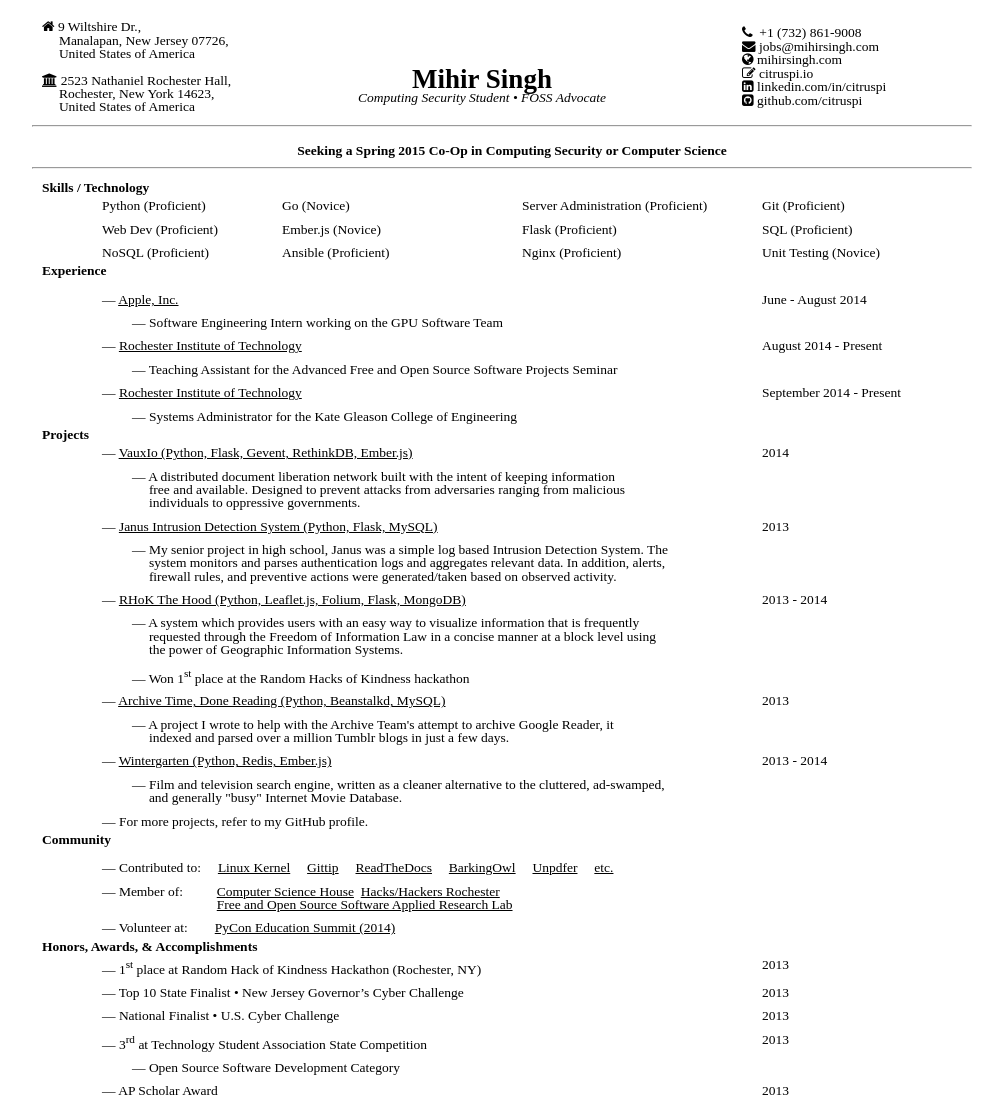
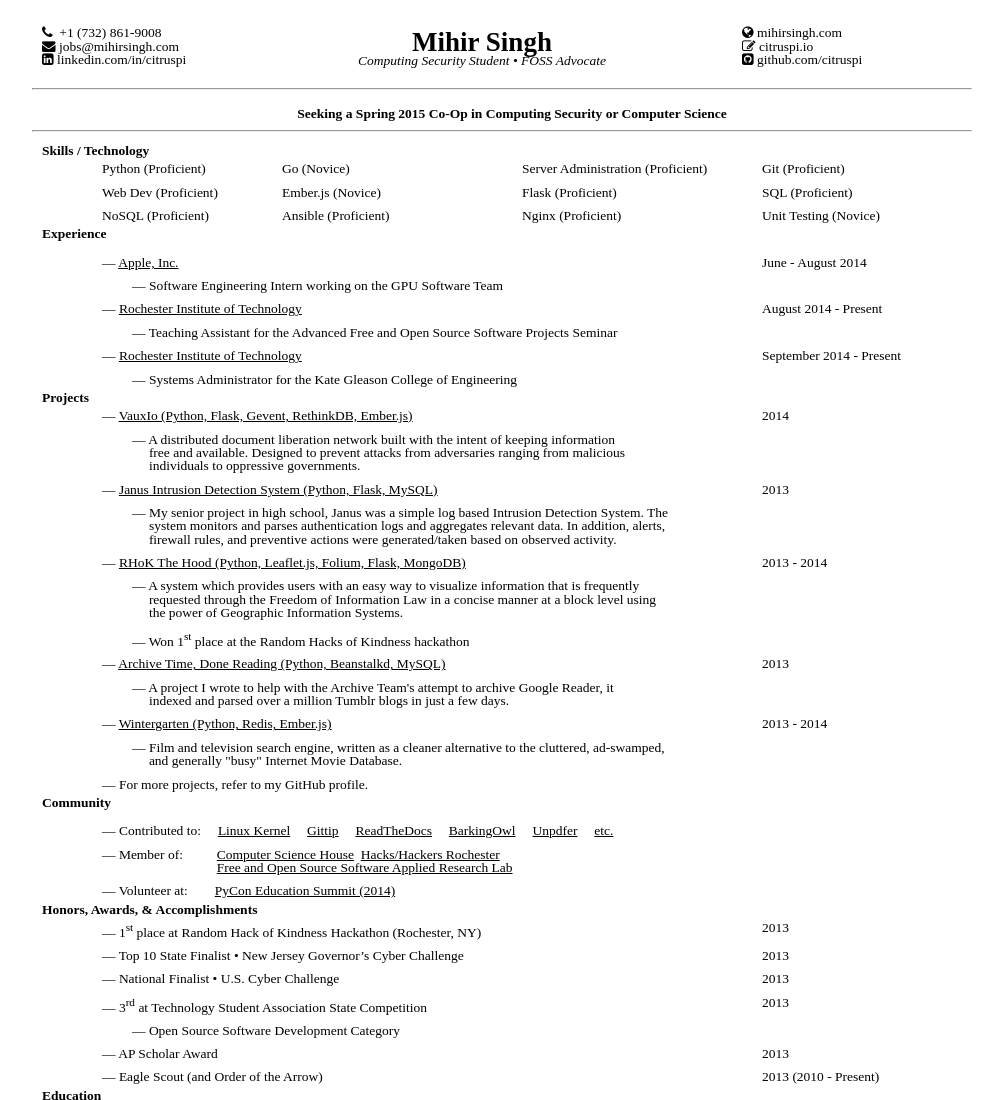
Before and after one commit to citruspi/resume, a plain HTML site: page resume.html in a window 1280 px wide. Shown: the top 1100 px of the page, without its empty margins (138-1141 px from the left). Drawn offline with Linux system fonts and the light colour scheme.

Commit message:
Removed my addresses and split the content of the left of my name

```diff
--- a/resume.html
+++ b/resume.html
@@ -47,27 +47,18 @@
 
 		 <div class="sixteen columns">
     		<div class="row">
-      			<div class="four columns" style="margin-top:12px">
-      				<i class="fa fa-home"></i> 9 Wiltshire Dr.,<br>
-      				&nbsp;&nbsp;&nbsp;&nbsp;&nbsp;Manalapan, New Jersey 07726,<br>
-      				&nbsp;&nbsp;&nbsp;&nbsp;&nbsp;United States of America<br><br>
-      				<!--<center>&mdash; or &mdash;</center><br>-->
-      				<i class="fa fa-university"></i> 2523 Nathaniel Rochester Hall,<br>
-      				&nbsp;&nbsp;&nbsp;&nbsp;&nbsp;Rochester, New York 14623,<br>
-      				&nbsp;&nbsp;&nbsp;&nbsp;&nbsp;United States of America
+                <div class="four columns" style="margin-top:18px">
+                    <i class="fa fa-phone"></i> &nbsp;+1 (732) 861-9008<br>
+                    <i class="fa fa-envelope"></i> jobs@mihirsingh.com<br>
+                    <i class="fa fa-linkedin-square"></i> linkedin.com/in/citruspi<br>
       			</div>
-      			<div class="five columns offset-by-one" style="margin-top:47px;">
+      			<div class="five columns offset-by-one" style="margin-top:10px;">
       				<center><h1 style="margin-bottom:5px;">Mihir Singh</h1><p style="margin-top:5px;"><i>Computing Security Student &bull; FOSS Advocate</i></p></center>
       			</div>
       			<div class="four columns offset-by-one" style="margin-left: 50px; margin-top: 18px;">
-      				<i class="fa fa-phone"></i> &nbsp;+1 (732) 861-9008<br>
-      				<i class="fa fa-envelope"></i> jobs@mihirsingh.com<br>
       				<i class="fa fa-globe"></i> mihirsingh.com<br>
                     <i class="fa fa-edit"></i> citruspi.io<br>
-      				<i class="fa fa-linkedin-square"></i> linkedin.com/in/citruspi<br>
       				<i class="fa fa-github-square"></i> github.com/citruspi<br>
-					<!--<i class="icon-adn"></i> alpha.app.net/citruspi<br>
-                    <i class="icon-twitter-sign"></i> twitter.com/citruspi<br>-->
       			</div>
     		</div>
     		<div class="row" style="margin-top:-20px;">
```
